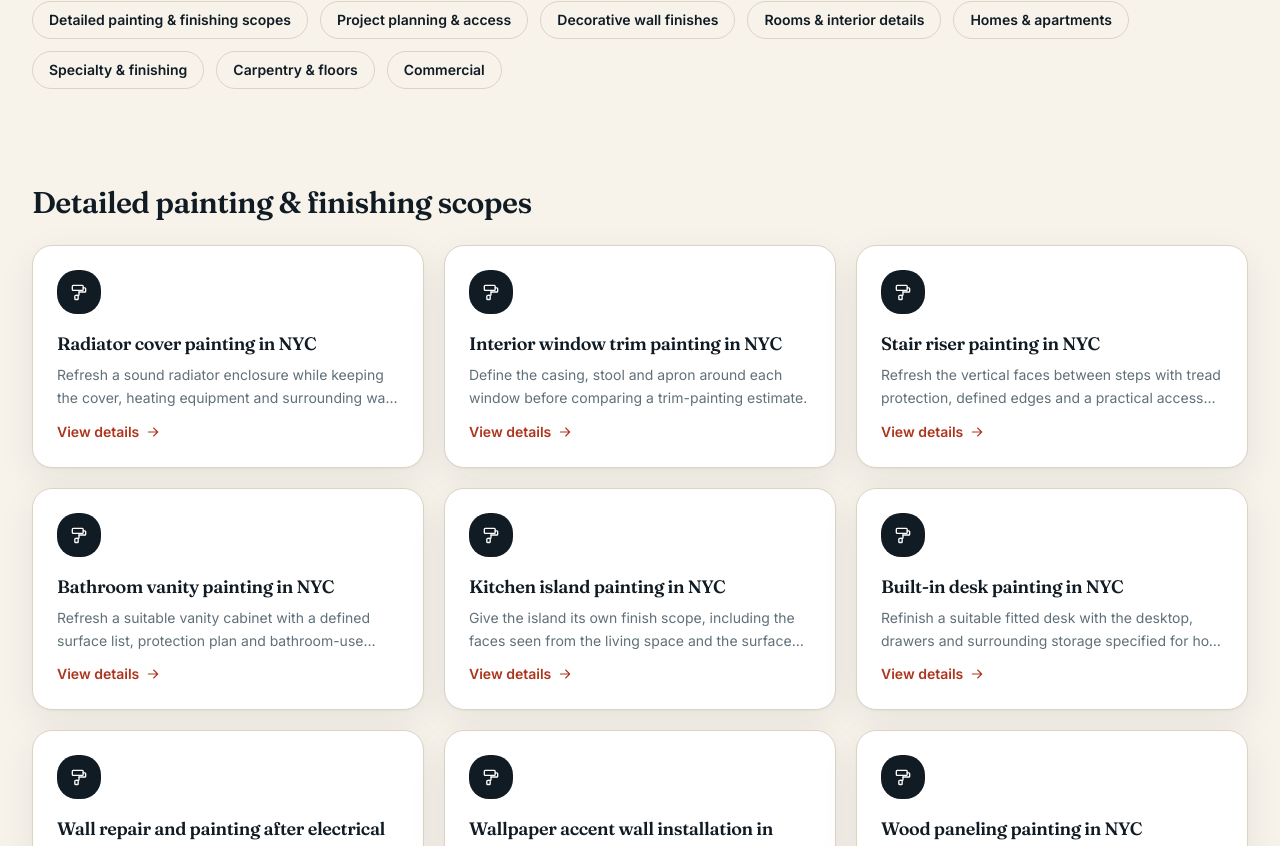
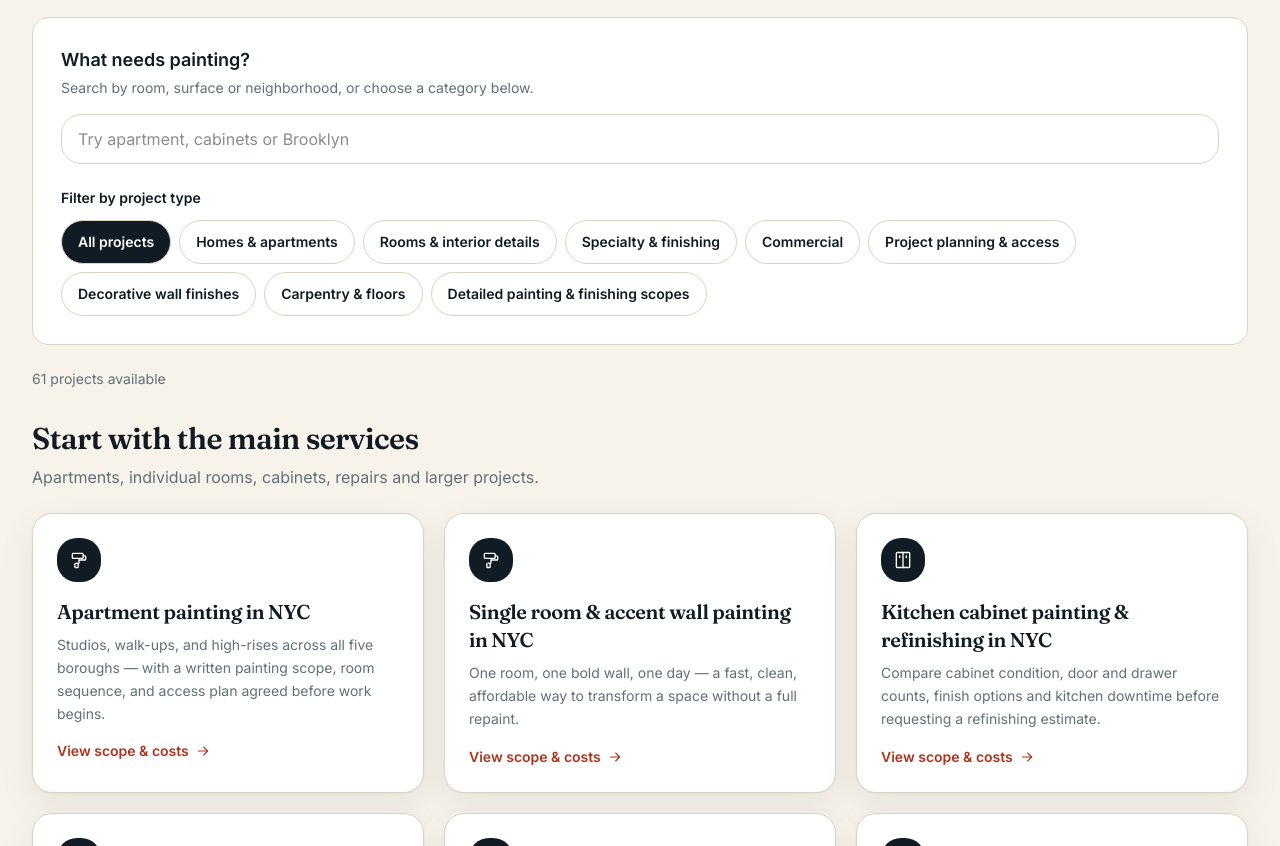
Before and after one commit to nothingmean00/nyc-painting-pros, a Next.js app: page /painting in a window 1280 px wide. Shown: the part 534-1380 px from the top of the page. Built offline with nearby package versions, Linux system fonts and the light colour scheme.

Commit message:
automation: prioritize main services and add project search filters

```diff
--- a/src/app/painting/page.tsx
+++ b/src/app/painting/page.tsx
@@ -1,9 +1,8 @@
 import { withRouteSocial } from "@/lib/metadata";
 import { detailMoneyPages } from "@/lib/detail-content";
 import type { Metadata } from "next";
-import Link from "next/link";
+import { ProjectFinder } from "@/components/ProjectFinder";
 import { PageHero } from "@/components/PageHero";
-import { Icon } from "@/components/Icons";
 import { CTASection } from "@/components/CTASection";
 import { JsonLd } from "@/components/JsonLd";
 import { breadcrumbs } from "@/lib/schema";
@@ -106,41 +105,13 @@ export default function PaintingIndex() {
           { name: "NYC Painting", path: "/painting" },
         ]}
       />
-      <nav aria-label="Project categories" className="container-x flex flex-wrap gap-3 pt-8">
-        {completeGroups.map((group, index) => <a key={group.title} href={"#project-group-" + index} className="rounded-full border border-[var(--color-line)] px-4 py-2 text-sm font-semibold hover:border-[var(--color-green)]">{group.title}</a>)}
-      </nav>
-      <section className="container-x py-16 lg:py-24 space-y-14">
-        {completeGroups.map((group, index) => (
-          <div key={group.title} id={"project-group-" + index} className="scroll-mt-36">
-            <h2 className="font-display text-2xl sm:text-3xl mb-6">{group.title}</h2>
-            <div className="grid gap-5 sm:grid-cols-2 lg:grid-cols-3">
-              {group.slugs.map((slug) => {
-                const p = moneyPages.find((m) => m.slug === slug);
-                if (!p) return null;
-                const I = Icon[p.icon];
-                return (
-                  <Link
-                    key={p.slug}
-                    href={`/painting/${p.slug}`}
-                    className="card p-6 group hover:-translate-y-1 hover:shadow-[var(--shadow-lift)] transition-all"
-                  >
-                    <span className="grid place-items-center w-11 h-11 rounded-xl bg-[var(--color-ink)] text-white group-hover:bg-[var(--color-green)] transition-colors">
-                      <I className="w-5 h-5" />
-                    </span>
-                    <h3 className="font-display text-lg mt-4">{p.h1}</h3>
-                    <p className="mt-1.5 text-sm text-[var(--color-muted)] leading-relaxed line-clamp-2">
-                      {p.lede}
-                    </p>
-                    <span className="mt-3 inline-flex items-center gap-1.5 text-sm font-semibold text-[var(--color-green-600)]">
-                      View details <Icon.arrow className="w-4 h-4" />
-                    </span>
-                  </Link>
-                );
-              })}
-            </div>
-          </div>
-        ))}
-      </section>
+      <ProjectFinder groups={completeGroups.map((group) => ({
+        title: group.title,
+        projects: group.slugs.flatMap((slug) => {
+          const page = moneyPages.find((item) => item.slug === slug);
+          return page ? [{ slug: page.slug, title: page.h1, description: page.lede, keyword: page.keyword, icon: page.icon }] : [];
+        }),
+      }))} />
       <CTASection />
       <div className="h-20" />
     </>
--- /dev/null
+++ b/src/components/ProjectFinder.tsx
@@ -0,0 +1,70 @@
+"use client";
+
+import { useState } from "react";
+import Link from "next/link";
+import { Icon, type IconName } from "@/components/Icons";
+
+type Project = { slug: string; title: string; description: string; keyword: string; icon: IconName };
+type Group = { title: string; projects: Project[] };
+
+const mainSlugs = [
+  "apartment-painting-nyc", "single-room-accent-wall-painting-nyc",
+  "kitchen-cabinet-painting-nyc", "plaster-wall-repair-painting-nyc",
+  "wallpaper-installation-nyc", "office-painting-nyc",
+  "exterior-painting-nyc", "rental-turnover-painting-nyc",
+];
+const categoryOrder = ["Homes & apartments", "Rooms & interior details", "Specialty & finishing", "Commercial", "Project planning & access", "Decorative wall finishes", "Carpentry & floors", "Detailed painting & finishing scopes"];
+const normalize = (value: string) => value.toLowerCase().replace(/[^a-z0-9]+/g, " ").trim().split(/\s+/).map((word) => word.length > 3 && word.endsWith("s") && !word.endsWith("ss") ? word.slice(0, -1) : word).join(" ");
+
+function ProjectCard({ project }: { project: Project }) {
+  const Mark = Icon[project.icon];
+  return <Link href={`/painting/${project.slug}`} className="card p-6 group hover:-translate-y-1 hover:shadow-[var(--shadow-lift)] transition-all focus-visible:outline-2 focus-visible:outline-offset-4 focus-visible:outline-[var(--color-green-600)]">
+    <span className="grid place-items-center w-11 h-11 rounded-xl bg-[var(--color-ink)] text-white"><Mark aria-hidden="true" className="w-5 h-5" /></span>
+    <h3 className="font-display text-xl mt-4">{project.title}</h3>
+    <p className="mt-2 text-sm text-[var(--color-muted)] leading-relaxed">{project.description}</p>
+    <span className="mt-4 inline-flex items-center gap-1.5 text-sm font-semibold text-[var(--color-green-600)]">View scope & costs <Icon.arrow aria-hidden="true" className="w-4 h-4" /></span>
+  </Link>;
+}
+
+export function ProjectFinder({ groups }: { groups: Group[] }) {
+  const [query, setQuery] = useState("");
+  const [category, setCategory] = useState("All projects");
+  const orderedGroups = [...groups].sort((a, b) => {
+    const rank = (title: string) => categoryOrder.includes(title) ? categoryOrder.indexOf(title) : categoryOrder.length;
+    return rank(a.title) - rank(b.title);
+  });
+  const words = normalize(query).split(" ").filter(Boolean);
+  const matches = (project: Project) => words.every((word) => normalize(`${project.title} ${project.description} ${project.keyword}`).includes(word));
+  const filtered = orderedGroups.filter((group) => category === "All projects" || group.title === category).map((group) => ({ ...group, projects: group.projects.filter(matches) }));
+  const count = filtered.reduce((total, group) => total + group.projects.length, 0);
+  const browsing = category === "All projects" && words.length === 0;
+  const allProjects = groups.flatMap((group) => group.projects);
+  const mainProjects = browsing ? mainSlugs.flatMap((slug) => allProjects.filter((project) => project.slug === slug)) : [];
+  const reset = () => { setQuery(""); setCategory("All projects"); };
+
+  return <section className="container-x py-8 sm:py-12" aria-label="Find a painting project">
+    <div className="rounded-2xl border border-[var(--color-line)] bg-white p-5 sm:p-7">
+      <label htmlFor="project-search" className="block font-semibold text-lg">What needs painting?</label>
+      <p id="project-search-help" className="mt-1 text-sm text-[var(--color-muted)]">Search by room, surface or neighborhood, or choose a category below.</p>
+      <div className="mt-4 flex flex-wrap items-center gap-3">
+        <input id="project-search" type="search" value={query} onChange={(event) => setQuery(event.target.value)} aria-describedby="project-search-help" aria-controls="project-results" placeholder="Try apartment, cabinets or Brooklyn" className="w-full sm:flex-1 min-w-0 rounded-xl border border-[var(--color-line)] px-4 py-3 text-base focus-visible:outline-2 focus-visible:outline-offset-2 focus-visible:outline-[var(--color-green-600)]" />
+        {(query || category !== "All projects") && <button type="button" onClick={reset} className="min-h-11 px-3 text-sm font-semibold underline underline-offset-4">Clear search & filters</button>}
+      </div>
+      <fieldset className="mt-6">
+        <legend className="text-sm font-semibold mb-3">Filter by project type</legend>
+        <div className="flex flex-wrap gap-2">
+          {["All projects", ...orderedGroups.map((group) => group.title)].map((title) => <button key={title} type="button" aria-pressed={category === title} aria-controls="project-results" onClick={() => setCategory(title)} className={`min-h-11 rounded-full border px-4 py-2 text-sm font-semibold transition-colors focus-visible:outline-2 focus-visible:outline-offset-2 focus-visible:outline-[var(--color-green-600)] ${category === title ? "bg-[var(--color-ink)] border-[var(--color-ink)] text-white" : "border-[var(--color-line)] hover:bg-[var(--color-cream)]"}`}>{title}</button>)}
+        </div>
+      </fieldset>
+    </div>
+    <p role="status" aria-live="polite" aria-atomic="true" className="mt-6 text-sm text-[var(--color-muted)]">{count} {count === 1 ? "project" : "projects"}{category !== "All projects" ? ` in ${category}` : " available"}{query.trim() ? ` matching “${query.trim()}”` : ""}</p>
+    <div id="project-results" className="mt-8 space-y-12">
+      {mainProjects.length > 0 && <div><h2 className="font-display text-3xl">Start with the main services</h2><p className="mt-2 text-[var(--color-muted)]">Apartments, individual rooms, cabinets, repairs and larger projects.</p><div className="mt-6 grid gap-5 sm:grid-cols-2 lg:grid-cols-3">{mainProjects.map((project) => <ProjectCard key={project.slug} project={project} />)}</div></div>}
+      {filtered.map((group) => {
+        const projects = browsing ? group.projects.filter((project) => !mainSlugs.includes(project.slug)) : group.projects;
+        return projects.length > 0 ? <div key={group.title}><h2 className="font-display text-2xl sm:text-3xl">{group.title}</h2><div className="mt-6 grid gap-5 sm:grid-cols-2 lg:grid-cols-3">{projects.map((project) => <ProjectCard key={project.slug} project={project} />)}</div></div> : null;
+      })}
+      {count === 0 && <div className="card p-8 text-center"><h2 className="font-display text-2xl">No matching projects</h2><p className="mt-3 text-[var(--color-muted)]">Try a broader term, such as “wall” or “apartment”, or clear the filters to see every project.</p><button type="button" onClick={reset} className="mt-5 min-h-11 px-4 font-semibold underline underline-offset-4">Show all projects</button><p className="mt-3"><Link href="/contact" className="font-semibold text-[var(--color-green-600)] underline underline-offset-4">Tell us what you need painted</Link></p></div>}
+    </div>
+  </section>;
+}
```
